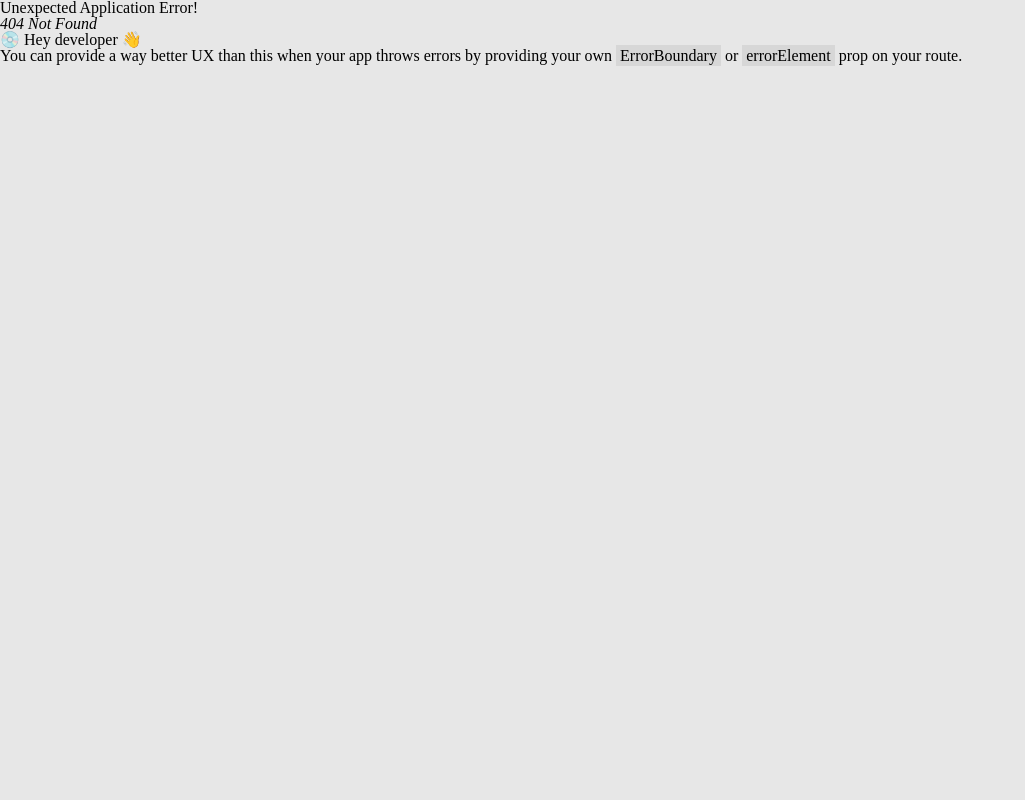
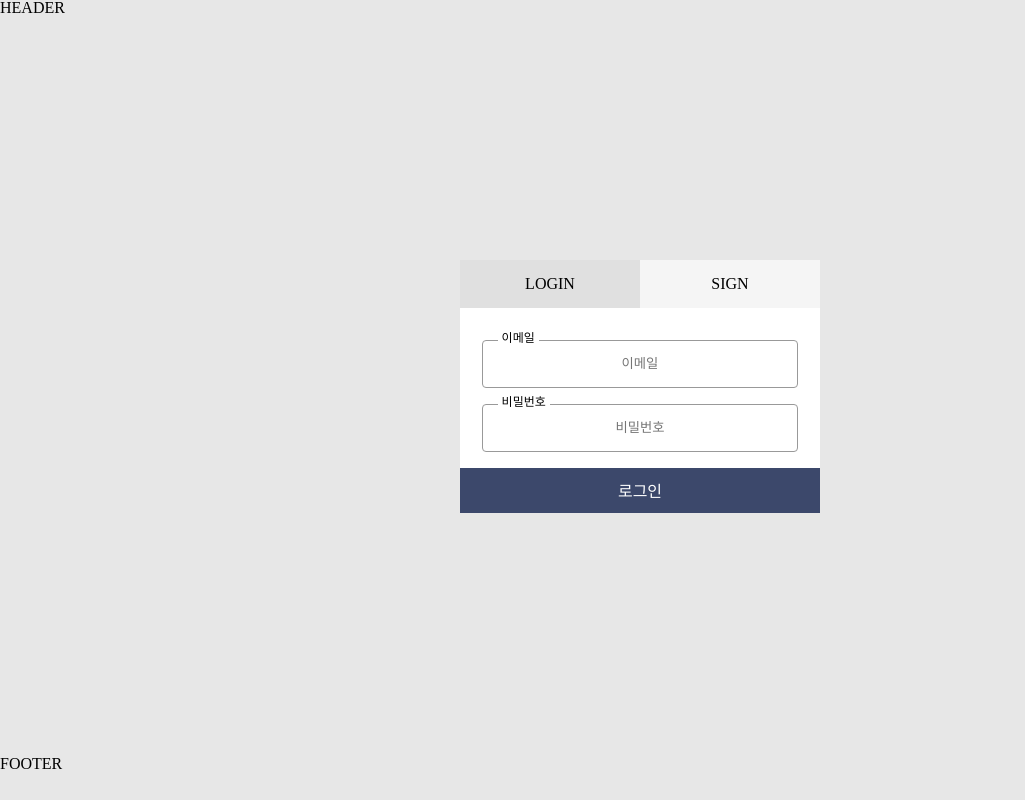
Before and after one commit to naturej/react-hooktodo, a React (Create React App) app: page /react-hook-form in a window 1280 px wide. Before the commit this address had no page. Shown: the whole page, without its empty margins (0-1025 px from the left). Built offline with nearby package versions, Linux system fonts and the light colour scheme; the HTML template or start-up script is replaced by a standard one.

Commit message:
feat: react-hook-form 라이브러리 이용하여 로그인, 회원가입 폼 구현

```diff
--- a/package.json
+++ b/package.json
@@ -11,6 +11,7 @@
     "@testing-library/user-event": "^13.5.0",
     "react": "^18.2.0",
     "react-dom": "^18.2.0",
+    "react-hook-form": "^7.43.9",
     "react-router-dom": "^6.10.0",
     "react-scripts": "5.0.1",
     "react-toastify": "^9.1.2",
--- /dev/null
+++ b/src/pages/reactHookForm/components/Signin.js
@@ -0,0 +1,107 @@
+import BasicButton from "../../../components/Button/Button";
+import * as S from "../../main/components/style";
+import { useForm } from "react-hook-form";
+import { toast } from "react-toastify";
+import { toastMessage } from "../../../components/Toast/toast-message";
+
+const SignInForm = () => {
+  const {
+    register,
+    formState: { isSubmitting, errors },
+    handleSubmit,
+  } = useForm({
+    mode: "onChange",
+    defaultValues: {
+      email: "",
+      password: "",
+    },
+  });
+
+  const toastOption = {
+    autoClose: 2000,
+    theme: "colored",
+  };
+
+  const onSubmitSignin = async (data) => {
+    if (data.password === "")
+      return toastMessage("비밀번호를 입력해 주세요.", toast.error);
+
+    try {
+      await toast.promise(signInRequest, {
+        pending: {
+          render() {
+            return "처리 중 ...";
+          },
+          ...toastOption,
+        },
+        success: {
+          render() {
+            return "로그인 성공";
+          },
+          icon: "😄",
+          ...toastOption,
+        },
+        error: {
+          render() {
+            return "로그인 실패. 잠시 후 다시 시도해 주세요.";
+          },
+          icon: "😢",
+          ...toastOption,
+        },
+      });
+    } catch (error) {
+      toastMessage(error, toast.error);
+    }
+  };
+
+  // 로그인 요청(Back-end 통신)을 가정
+  const signInRequest = () => {
+    return new Promise((resolve) => setTimeout(resolve, 2000));
+  };
+
+  const emailRegister = register("email", {
+    required: "이메일을 입력해주세요.",
+    pattern: {
+      value:
+        /^[0-9a-zA-Z]([-_.]?[0-9a-zA-Z])*@[0-9a-zA-Z]([-_.]?[0-9a-zA-Z])*.[a-zA-Z]{2,3}$/i,
+      message: "이메일 양식을 확인해주세요.",
+    },
+  });
+
+  const passwordRegister = register("password");
+
+  return (
+    <S.Form onSubmit={handleSubmit(onSubmitSignin)}>
+      <S.InputBox errors={errors.email}>
+        <label>이메일</label>
+        <input
+          type="email"
+          name="email"
+          placeholder="이메일"
+          {...emailRegister}
+        />
+      </S.InputBox>
+      {errors.email && <S.FailMessage>{errors.email.message}</S.FailMessage>}
+      <S.InputBox>
+        <label>비밀번호</label>
+        <input
+          type="password"
+          name="password"
+          placeholder="비밀번호"
+          {...passwordRegister}
+        />
+      </S.InputBox>
+      <BasicButton
+        size={"full"}
+        shape={"default"}
+        variant={"primary"}
+        cursor={"pointer"}
+        disabled={isSubmitting}
+      >
+        로그인
+      </BasicButton>
+    </S.Form>
+  );
+};
+
+export default SignInForm;
--- /dev/null
+++ b/src/pages/reactHookForm/components/Signup.js
@@ -0,0 +1,135 @@
+import BasicButton from "../../../components/Button/Button";
+import * as S from "../../main/components/style";
+import { useForm } from "react-hook-form";
+import { toast } from "react-toastify";
+import { toastMessage } from "../../../components/Toast/toast-message";
+
+const SignUpForm = () => {
+  const {
+    register,
+    formState: { isSubmitting, errors },
+    handleSubmit,
+    watch,
+    setError,
+    clearErrors,
+  } = useForm({
+    mode: "onChange",
+    defaultValues: {
+      email: "",
+      password: "",
+      passwordConfirm: "",
+    },
+  });
+
+  const toastOption = {
+    autoClose: 2000,
+    theme: "colored",
+  };
+
+  const onSubmitSignup = (data) => {
+    if (data.password === "")
+      return toastMessage("비밀번호를 입력해 주세요.", toast.error);
+    return toast.promise(signUpRequest, {
+      pending: {
+        render() {
+          return "처리 중 ...";
+        },
+        ...toastOption,
+      },
+      success: {
+        render() {
+          return "회원가입 성공!";
+        },
+        icon: "🥳",
+        ...toastOption,
+      },
+      error: {
+        render() {
+          return "회원가입 실패. 잠시 후 다시 시도해 주세요.";
+        },
+        icon: "😢",
+        ...toastOption,
+      },
+    });
+  };
+
+  // 회원가입 요청(Back-end 통신)을 가정
+  const signUpRequest = () => {
+    return new Promise((resolve) => setTimeout(resolve, 2000));
+  };
+
+  const emailRegister = register("email", {
+    required: "이메일을 입력해주세요.",
+    pattern: {
+      value:
+        /^[0-9a-zA-Z]([-_.]?[0-9a-zA-Z])*@[0-9a-zA-Z]([-_.]?[0-9a-zA-Z])*.[a-zA-Z]{2,3}$/i,
+      message: "이메일 양식을 확인해주세요.",
+    },
+  });
+
+  const passwordRegister = register("password", {
+    required: "비밀번호를 입력해주세요.",
+    minLength: {
+      value: 8,
+      message: "비밀번호는 8글자 이상 입력해주세요.",
+    },
+    validate: (value) => {
+      if (watch("passwordConfirm") && watch("passwordConfirm") !== value) {
+        setError("passwordConfirm", {
+          message: "비밀번호와 비밀번호 확인이 일치하지 않습니다.",
+        });
+      }
+      if (watch("passwordConfirm") === value) {
+        clearErrors("passwordConfirm");
+      }
+    },
+  });
+
+  const passwordConfirmRegister = register("passwordConfirm", {
+    required: "비밀번호 확인을 입력해주세요.",
+    validate: (value) => {
+      if (watch("password") !== value) {
+        return "비밀번호와 비밀번호 확인이 일치하지 않습니다.";
+      }
+    },
+  });
+
+  return (
+    <S.Form onSubmit={handleSubmit(onSubmitSignup)}>
+      <S.InputBox errors={errors.email}>
+        <label>이메일</label>
+        <input type="email" placeholder="이메일" {...emailRegister} />
+      </S.InputBox>
+      {errors.email && <S.FailMessage>{errors.email.message}</S.FailMessage>}
+      <S.InputBox errors={errors.password}>
+        <label>비밀번호</label>
+        <input type="password" placeholder="비밀번호" {...passwordRegister} />
+      </S.InputBox>
+      {errors.password && (
+        <S.FailMessage>{errors.password.message}</S.FailMessage>
+      )}
+      <S.InputBox errors={errors.passwordConfirm}>
+        <label>비밀번호 확인</label>
+        <input
+          type="password"
+          placeholder="비밀번호 확인"
+          {...passwordConfirmRegister}
+        />
+      </S.InputBox>
+      {errors.passwordConfirm && (
+        <S.FailMessage>{errors.passwordConfirm.message}</S.FailMessage>
+      )}
+      <BasicButton
+        size={"full"}
+        shape={"default"}
+        variant={"primary"}
+        cursor={"pointer"}
+        disabled={isSubmitting}
+      >
+        회원가입
+      </BasicButton>
+    </S.Form>
+  );
+};
+
+export default SignUpForm;
--- /dev/null
+++ b/src/pages/reactHookForm/index.js
@@ -0,0 +1,69 @@
+import { useState } from "react";
+import SignInForm from "./components/Signin";
+import SignUpForm from "./components/Signup";
+import styled from "styled-components";
+import { flexCenter } from "../../styles/common";
+
+const ReactHookForm = () => {
+  const [isFormLogin, setIsFormLogin] = useState(true);
+
+  const onClickFormHeader = (e) => {
+    const { innerText } = e.target;
+    innerText === "LOGIN" ? setIsFormLogin(true) : setIsFormLogin(false);
+  };
+
+  return (
+    <S.Container>
+      <S.Header>
+        <S.LoginHeader isFormLogin={isFormLogin} onClick={onClickFormHeader}>
+          LOGIN
+        </S.LoginHeader>
+        <S.SignUpHeader isFormLogin={isFormLogin} onClick={onClickFormHeader}>
+          SIGN
+        </S.SignUpHeader>
+      </S.Header>
+      {isFormLogin ? <SignInForm /> : <SignUpForm />}
+    </S.Container>
+  );
+};
+
+export default ReactHookForm;
+
+const Container = styled.div`
+  width: 100%;
+  height: calc(100vh - 60px);
+  ${flexCenter}
+  flex-direction: column;
+`;
+
+const Header = styled.div`
+  width: 360px;
+  height: 48px;
+  display: flex;
+  background-color: ${({ theme }) => theme.PALETTE.primary[300]};
+
+  div {
+    ${flexCenter}
+    width:50%;
+    cursor: pointer;
+    :hover {
+      opacity: 0.7;
+    }
+  }
+`;
+
+const LoginHeader = styled.div`
+  background-color: ${({ theme, isFormLogin }) =>
+    isFormLogin ? `#e0e0e0` : `#f5f5f5`};
+`;
+const SignUpHeader = styled.div`
+  background-color: ${({ theme, isFormLogin }) =>
+    isFormLogin ? `#f5f5f5` : `#e0e0e0`};
+`;
+
+const S = {
+  Container,
+  Header,
+  LoginHeader,
+  SignUpHeader,
+};
--- a/src/routes/routing.js
+++ b/src/routes/routing.js
@@ -2,8 +2,10 @@ import { createBrowserRouter } from "react-router-dom";
 import MainPage from "../pages/main";
 import TodoPage from "../pages/todo";
 import Layout from "../components/Layout";
+import ReactHookForm from "../pages/reactHookForm";
 
-const router = createBrowserRouter([
+const router = createBrowserRouter(
+  [
     {
       element: <Layout />,
       children: [
@@ -12,12 +14,18 @@ const router = createBrowserRouter([
           element: <MainPage />,
         },
         {
+          path: "/react-hook-form",
+          element: <ReactHookForm />,
+        },
+        {
           path: "/todo/:todoId",
           element: <TodoPage />,
         },
       ],
     },
-], {
-  basename: process.env.PUBLIC_URL
-});
+  ],
+  {
+    basename: process.env.PUBLIC_URL,
+  }
+);
 export default router;
```
Also changed, not shown: 1 other file (tests, documents, lock files or other folders). Lines whose indentation alone changed are shown as unchanged.
